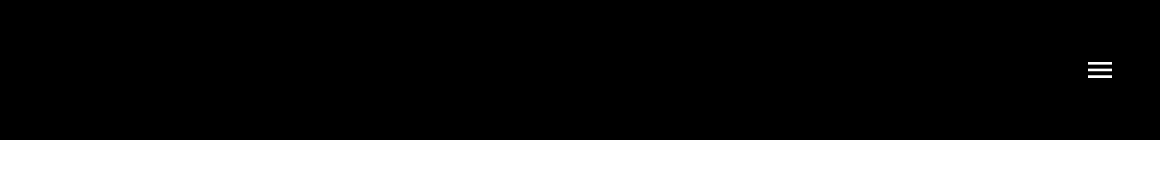
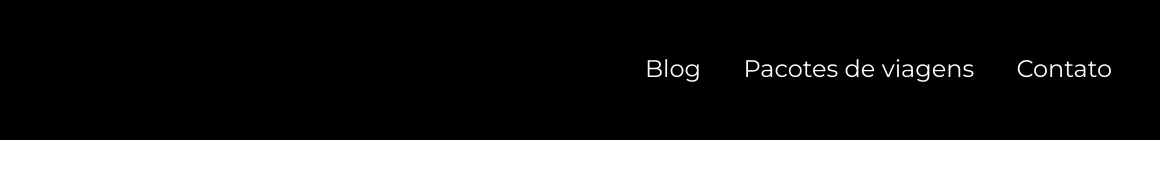
Before and after one commit to AdrielCintra/jornada-viagens, a plain HTML site: page index.html in a window 1280 px wide. Shown: the full height of the page, 120-1280 px from the left. Drawn offline with Linux system fonts and the light colour scheme.

Commit message:
Adicionaestilos para tablet

```diff
--- a/CSS/header.css
+++ b/CSS/header.css
@@ -42,4 +42,32 @@ nav {
 .list-link li a {
   color: var(--text-secondary-color);
   text-decoration: none;
+  font-weight: var(--menu-text-weigth);
+  font-size: 24px;
 }
+
+@media screen and (min-width: 768px) {
+  .navigation-menu {
+    margin-top: 0;
+    width: 467px;
+  }
+
+  .navigation-menu label {
+    display: none;
+  }
+
+  .navigation-menu nav {
+    display: block;
+  }
+
+  .navigation-menu ul {
+    display: flex;
+    justify-content: space-between;
+    align-items: center;
+    padding: 0;
+  }
+
+  .navigation-menu li {
+    margin: 0;
+  }
+}
```
